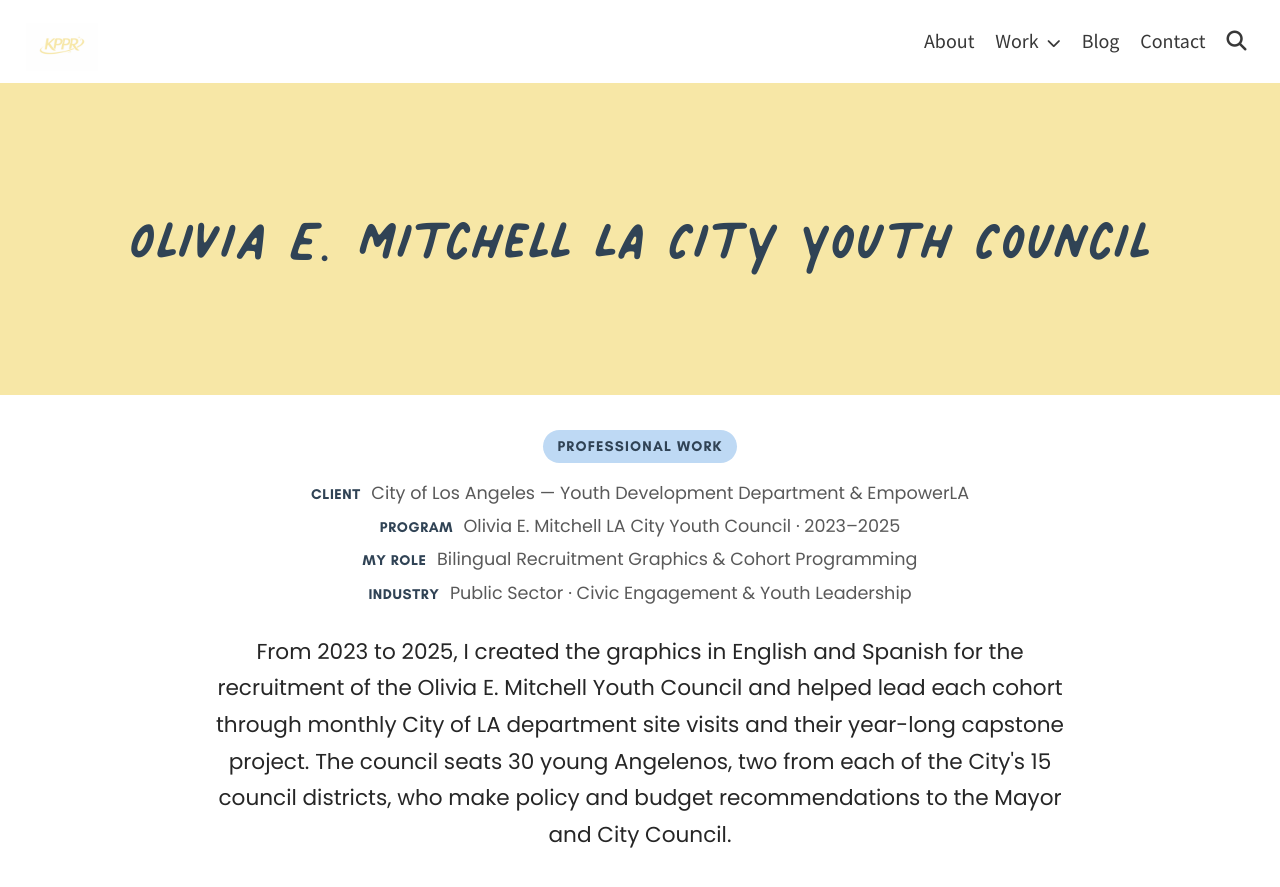
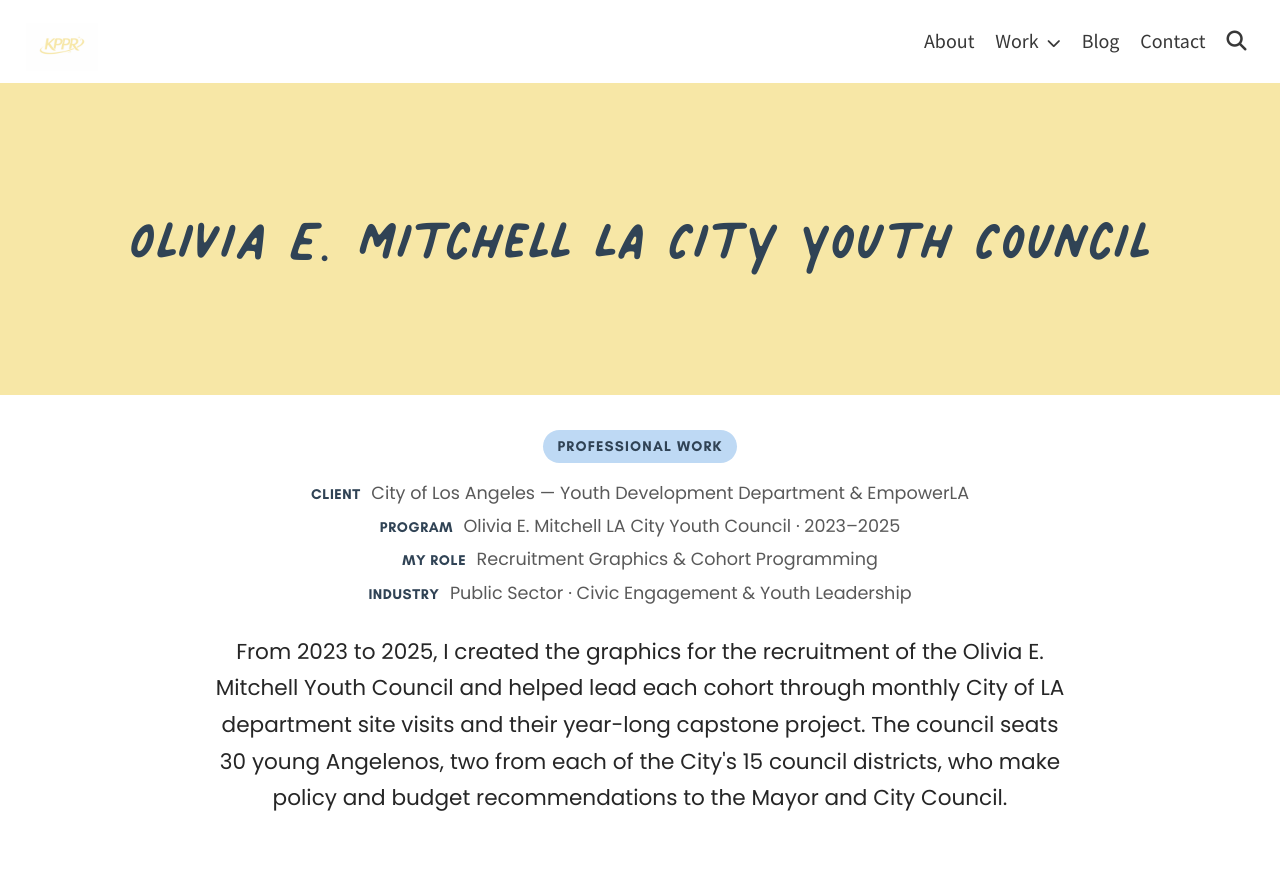
Before and after one commit to kipalacios/kipalacios.github.io, a Jekyll site: the page built from _portfolio/youth-council.md, in a window 1280 px wide and 900 px high. Shown: the top 887 px of the window. Built offline with Jekyll 4.4.1, drawn with Linux system fonts in a browser that asks for light colours; a script that is not in the unit is left out; some of the changed text lies outside the part shown.

Commit message:
Youth Council: recruitment graphics weren't bilingual
Co-Authored-By: Claude Opus 5.5 <noreply@anthropic.com>

```diff
--- a/_portfolio/youth-council.md
+++ b/_portfolio/youth-council.md
@@ -9,10 +9,10 @@ client: "City of Los Angeles &mdash; Youth Development Department &amp; EmpowerL
 course: "Olivia E. Mitchell LA City Youth Council"
 course_label: "Program"
 date_label: "2023&ndash;2025"
-role: "Bilingual Recruitment Graphics &amp; Cohort Programming"
+role: "Recruitment Graphics &amp; Cohort Programming"
 industry: ["Public Sector", "Civic Engagement &amp; Youth Leadership"]
 summary: >
-  From 2023 to 2025, I created the graphics in English and Spanish for the recruitment of the
+  From 2023 to 2025, I created the graphics for the recruitment of the
   Olivia E. Mitchell Youth Council and helped lead each cohort through monthly City of LA department
   site visits and their year-long capstone project. The council seats 30 young Angelenos, two from
   each of the City's 15 council districts, who make policy and budget recommendations to the Mayor
@@ -28,7 +28,7 @@ creative_groups:
     narrow: true
     items:
       - image: assets/img/portfolio/youth-council/recruitment-2025-en.jpg
-        label: "2025 recruitment flyer &middot; English"
+        label: "2025 recruitment flyer"
         note: "Applications now open, for Angelenos ages 16&ndash;25"
         alt: "Olivia E. Mitchell Youth Council recruitment flyer: applications now open, over a photo of council members holding certificates on the City Hall steps, listing benefits like engaging with City officials and a monthly stipend"
 ---
```
